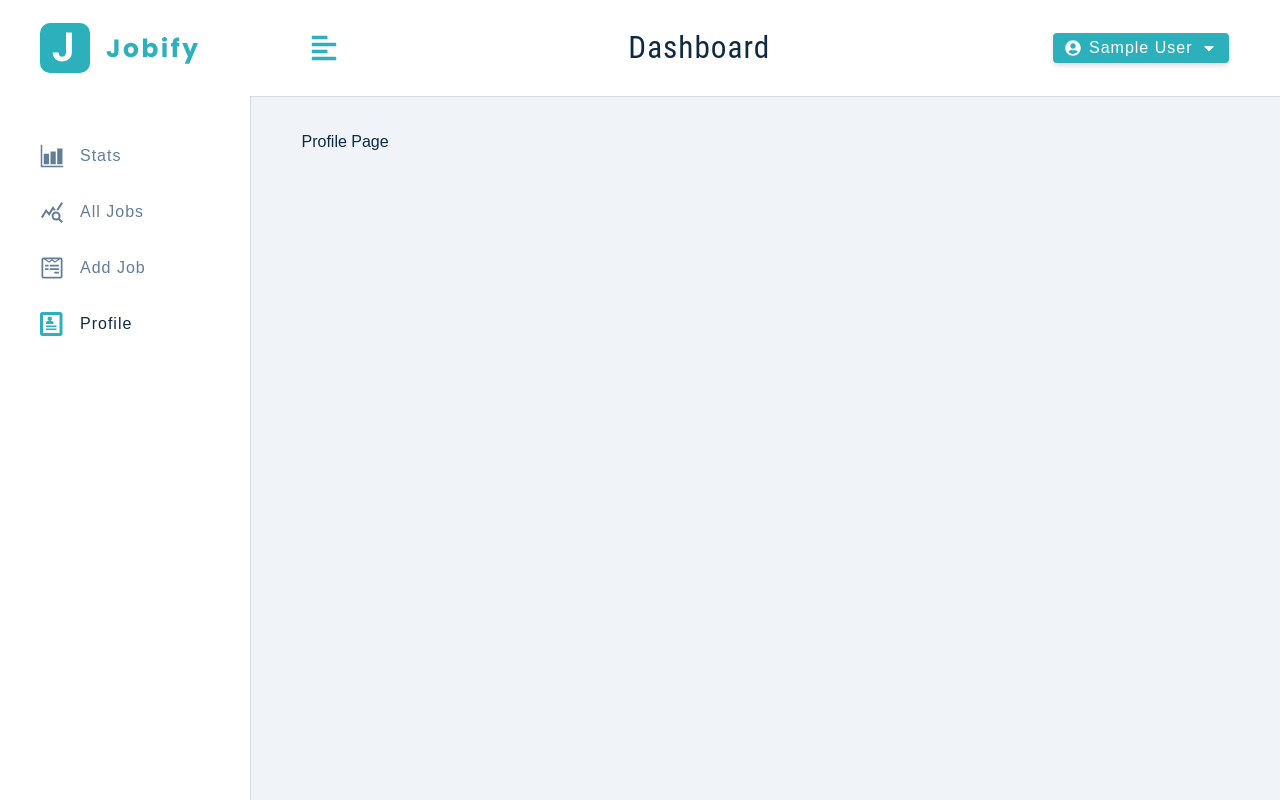
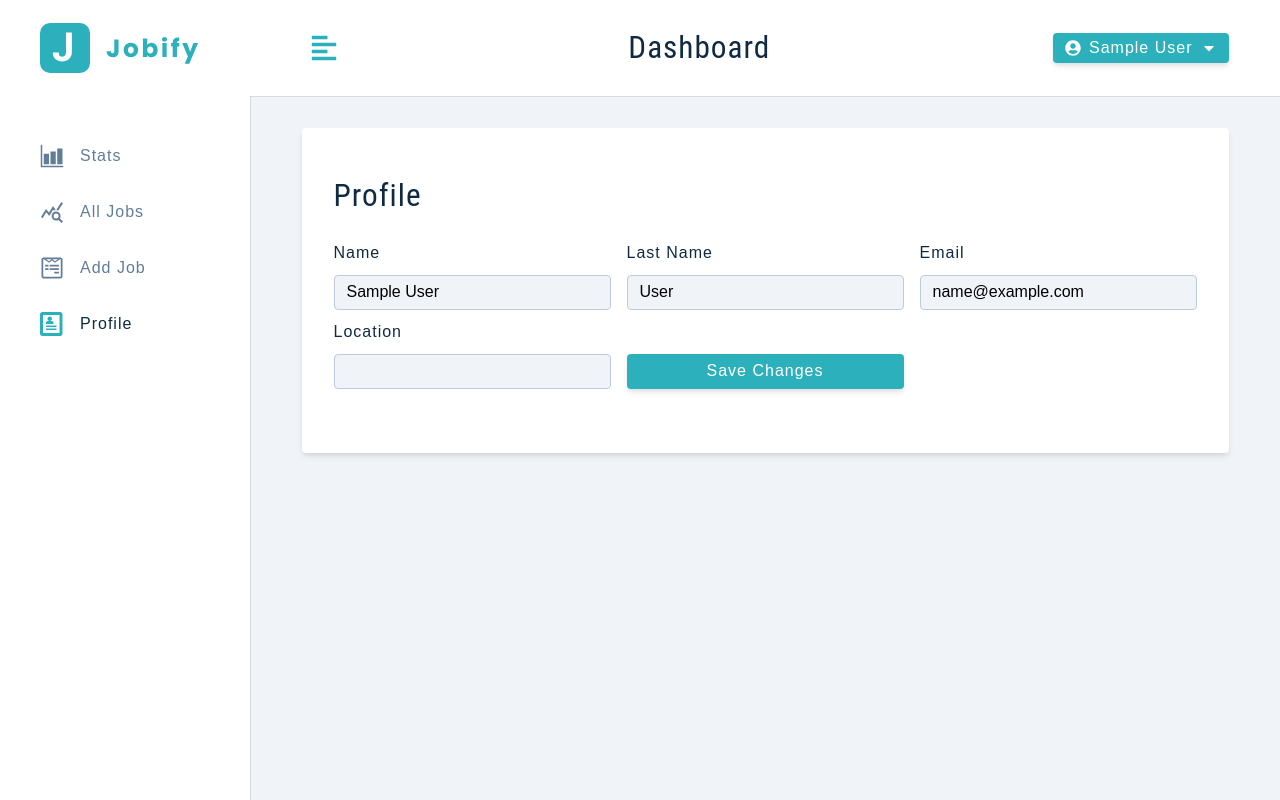
Before and after one commit to amansahu22/jobify-mern, a React (Create React App) app in the folder client/: page /profile in a window 1280 px wide. Built offline with nearby package versions, Linux system fonts and the light colour scheme; sample sign-in values are in the browser's storage; the HTML template or start-up script is replaced by a standard one.

Commit message:
Update User front end finished

```diff
--- a/client/src/components/FormRow.js
+++ b/client/src/components/FormRow.js
@@ -13,7 +13,7 @@
         onChange={onChange}
       />
     </div>
-    )
-}
+  );
+};
 
-export default FormRow
+export default FormRow;
--- a/client/src/context/actions.js
+++ b/client/src/context/actions.js
@@ -17,3 +17,9 @@
 export const TOGGLE_SIDEBAR = "TOGGLE_SIDEBAR";
 
 export const LOGOUT_USER = "LOGOUT_USER";
+
+export const UPDATE_USER_BEGIN = "UPDATE_USER_BEGIN";
+
+export const UPDATE_USER_SUCCESS = "UPDATE_USER_SUCCESS";
+
+export const UPDATE_USER_ERROR = "UPDATE_USER_ERROR";
--- a/client/src/context/appContext.js
+++ b/client/src/context/appContext.js
@@ -12,6 +12,9 @@
   LOGIN_USER_ERROR,
   TOGGLE_SIDEBAR,
   LOGOUT_USER,
+  UPDATE_USER_BEGIN,
+  UPDATE_USER_SUCCESS,
+  UPDATE_USER_ERROR,
 } from "./actions";
 
 const user = localStorage.getItem("user");
@@ -34,6 +37,14 @@
 
 const AppContextProvider = ({ children }) => {
   const [state, dispatch] = useReducer(reducer, initialState);
+
+  //creating a nstance of axios if we wanr we can set the header here as well but we want to control our resonse status code that's why we can go with axios interceptor
+  const authFetch = axios.create({
+    baseURL: "/api/v1/",
+    // headers:{
+    //   Authorization:`Bearer ${state.token}`
+    // }
+  });
 
   const toggleSidebar = () => {
     dispatch({ type: TOGGLE_SIDEBAR });
@@ -128,6 +139,58 @@
     removeDataFromLocalStorage();
   };
 
+  //request interceptor
+  authFetch.interceptors.request.use(
+    (config) => {
+      config.headers.common["Authorization"] = `Bearer ${state.token}`;
+
+      return config;
+    },
+    (error) => {
+      return Promise.reject(error);
+    }
+  );
+
+  //response interceptor
+
+  authFetch.interceptors.response.use(
+    (response) => {
+      return response;
+    },
+    (error) => {
+      console.log(error.response);
+
+      if (error.response.status === 401) {
+        logoutUser();
+      }
+
+      return Promise.reject(error);
+    }
+  );
+
+  const updateUser = async (currentUser) => {
+    dispatch({ type: UPDATE_USER_BEGIN });
+    try {
+      const { data } = await authFetch.patch("auth/update-user", currentUser);
+      const { user, token, location } = data;
+      dispatch({
+        type: UPDATE_USER_SUCCESS,
+        payload: { user, token, location },
+      });
+      addDataToLocalStorage({ user, token, location });
+    } catch (error) {
+      //because we have delay in clering alert so if token is expired and we try to do request where token requires in that case it would show 401(unauthorized error) nut in case of 401 we are logging out our user so no need to show alert there otherwise it would stay there for 3 seconds
+      if (error.response.status !== 401) {
+        dispatch({
+          type: UPDATE_USER_ERROR,
+          payload: { msg: error.response.data.msg },
+        });
+      }
+    }
+
+    clearAlert();
+  };
+
   return (
     <AppContext.Provider
       value={{
@@ -137,6 +200,7 @@
         loginUser,
         toggleSidebar,
         logoutUser,
+        updateUser,
       }}
     >
       {children}
--- a/client/src/context/reducer.js
+++ b/client/src/context/reducer.js
@@ -9,6 +9,9 @@
   LOGIN_USER_ERROR,
   TOGGLE_SIDEBAR,
   LOGOUT_USER,
+  UPDATE_USER_BEGIN,
+  UPDATE_USER_SUCCESS,
+  UPDATE_USER_ERROR,
 } from "./actions";
 import { initialState } from "./appContext";
 const reducer = (state, action) => {
@@ -111,6 +114,37 @@
     };
   }
 
+  if (action.type === UPDATE_USER_BEGIN) {
+    return {
+      ...state,
+      isLoading: true,
+    };
+  }
+
+  if (action.type === UPDATE_USER_SUCCESS) {
+    return {
+      ...state,
+      isLoading: false,
+      isAlertShown: true,
+      alertText: "User Profile Updated Successfully!!",
+      alertType: "success",
+      token: action.payload.token,
+      user: action.payload.user,
+      userLocation: action.payload.location,
+      jobLocation: action.payload.location,
+    };
+  }
+
+  if (action.type === UPDATE_USER_ERROR) {
+    return {
+      ...state,
+      isLoading: false,
+      isAlertShown: true,
+      alertType: "danger",
+      alertText: action.payload.msg,
+    };
+  }
+
   throw new Error(`No Such Action: ${action.type}`);
 };
 
--- a/client/src/pages/dashboard/Profile.js
+++ b/client/src/pages/dashboard/Profile.js
@@ -1,7 +1,81 @@
+import { useState } from "react";
+import { useAppContext } from "../../context/appContext";
+import { FormRow, Alert } from "../../components";
+import Wrapper from "../../assets/wrappers/DashboardFormPage";
+
 const Profile = () => {
-    return (
-        <div>Profile Page</div>
-    )
-}
+  const { user, displayAlert, isAlertShown, isLoading, updateUser } =
+    useAppContext();
 
-export default Profile
+  const [name, setName] = useState(user?.name);
+  const [email, setEmail] = useState(user?.email);
+  const [lastName, setLastName] = useState(user?.lastName);
+  const [location, setLocation] = useState(user?.location);
+
+  const formSubmitHandler = (e) => {
+    e.preventDefault();
+
+    if (!name || !email || !lastName || !location) {
+      displayAlert();
+      return;
+    }
+
+    updateUser({ name, email, lastName, location });
+  };
+
+  return (
+    <Wrapper>
+      <form className="form" onSubmit={formSubmitHandler}>
+        <h3>Profile</h3>
+        {isAlertShown && <Alert />}
+        <div className="form-center">
+          <FormRow
+            name="name"
+            value={name}
+            type="text"
+            labelText="name"
+            onChange={(e) => {
+              setName(e.target.value);
+            }}
+          />
+
+          <FormRow
+            name="lastName"
+            value={lastName}
+            type="text"
+            labelText="last name"
+            onChange={(e) => {
+              setLastName(e.target.value);
+            }}
+          />
+
+          <FormRow
+            name="email"
+            value={email}
+            type="email"
+            labelText="email"
+            onChange={(e) => {
+              setEmail(e.target.value);
+            }}
+          />
+
+          <FormRow
+            name="location"
+            value={location}
+            type="text"
+            labelText="location"
+            onChange={(e) => {
+              setLocation(e.target.value);
+            }}
+          />
+
+          <button className="btn btn-block" type="submit" disabled={isLoading}>
+            {isLoading ? "please wait..." : "save changes"}
+          </button>
+        </div>
+      </form>
+    </Wrapper>
+  );
+};
+
+export default Profile;
```
Lines whose indentation alone changed are shown as unchanged.
